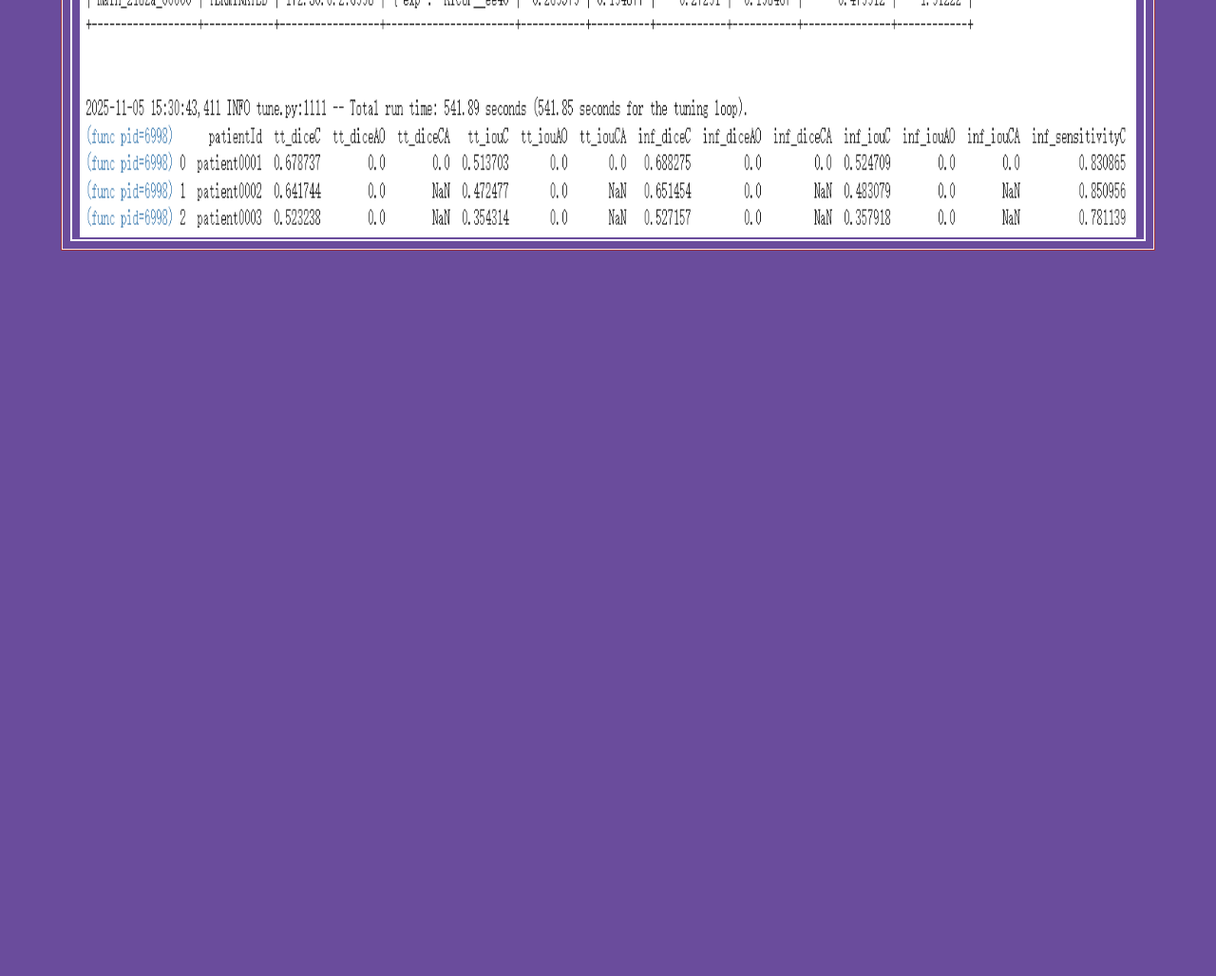
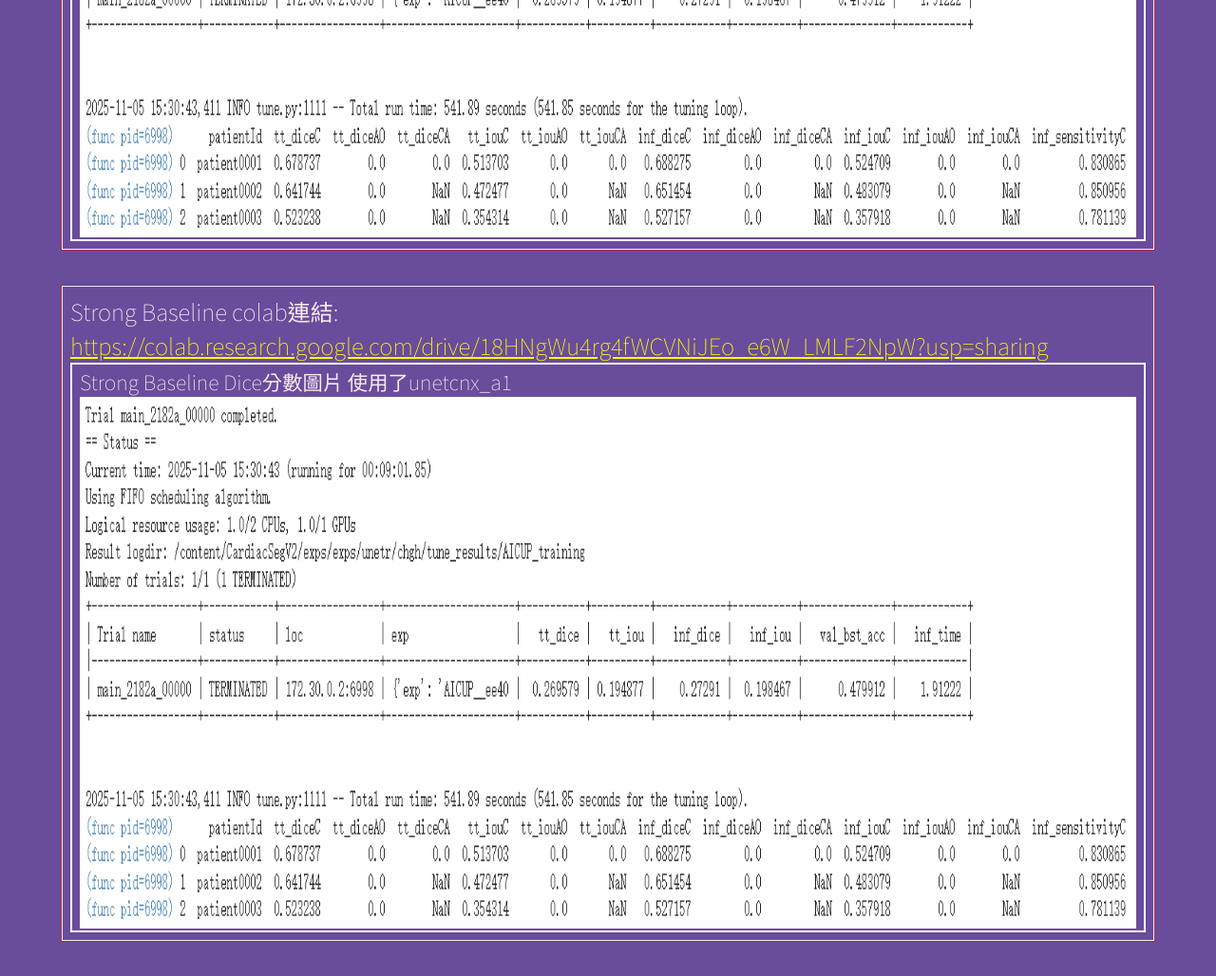
Before and after one commit to goldenorangeball/ml2025f, a plain HTML site: page hw02/index.html in a window 1280 px wide. Shown: the part 3737-4765 px from the top of the page at 95% size. Before the commit the page ends 4037 px from the top, so only its background shows below. Drawn offline with nearby package versions, Linux system fonts and the light colour scheme; a web font is replaced by a local one.

Commit message:
Update index.html

```diff
--- a/hw02/index.html
+++ b/hw02/index.html
@@ -259,6 +259,21 @@
   </div>
 </div>
   <!-- ------------------------------------------------>
+  <div class="row hw12 bottomrow">
+  <div class="col-md-12 twenty">
+    Strong Baseline colab連結:
+    <a href="https://colab.research.google.com/drive/18HNgWu4rg4fWCVNiJEo_e6W_LMLF2NpW?usp=sharing">
+      https://colab.research.google.com/drive/18HNgWu4rg4fWCVNiJEo_e6W_LMLF2NpW?usp=sharing
+    </a>
+    <table>
+      <tr>
+        <td> Strong Baseline Dice分數圖片 使用了unetcnx_a1
+        <img src="strong_unetr.png" width="100%" height="560">
+      </tr>
+    </table>
+  </div>
+</div>
+  <!-- ------------------------------------------------>
 
 
 <script>
```
